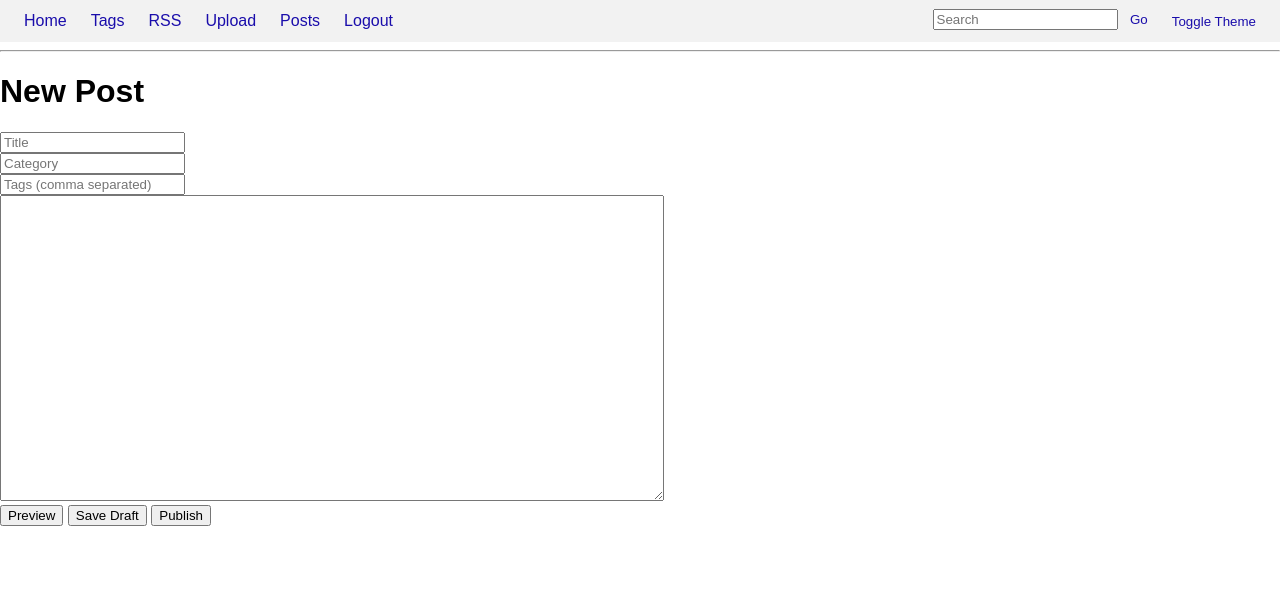
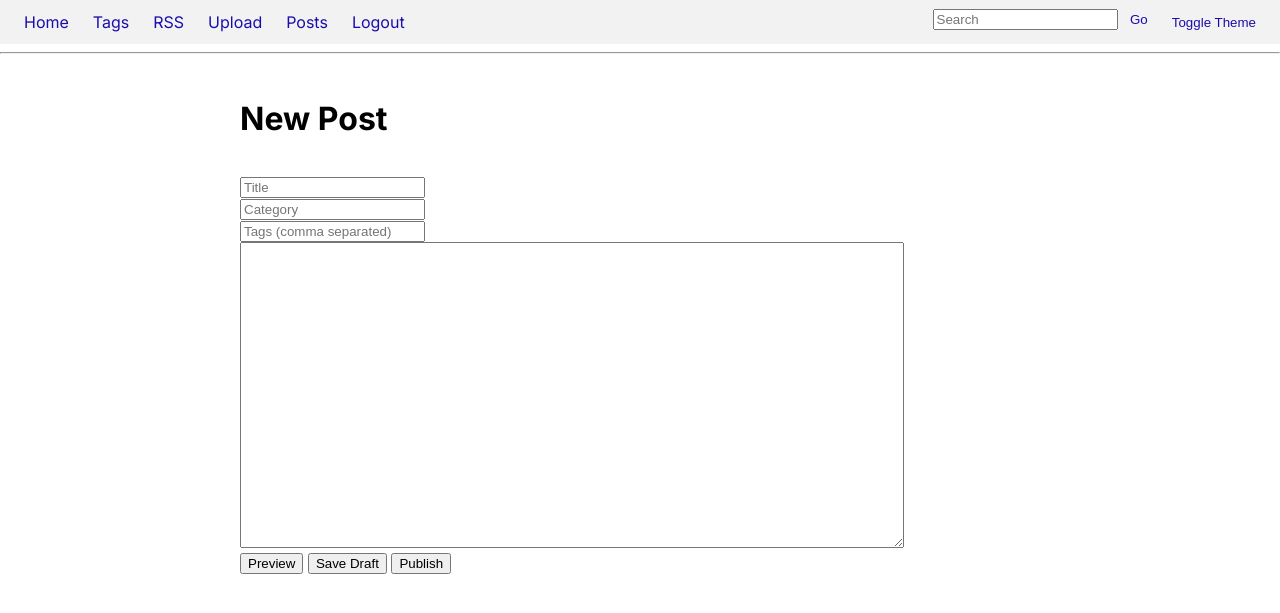
Before and after one commit to huruizhi/codex_Blog, a FastAPI app: page /admin/posts/new in a window 1280 px wide. Shown: the top 613 px of the page. Run offline with FastAPI, Linux system fonts and the light colour scheme; the visitor is signed in with stand-in values (Sample User, id 1); some libraries are stand-ins or nearby versions.

Commit message:
style: add dark tech theme

```diff
--- a/app/templates/base.html
+++ b/app/templates/base.html
@@ -4,22 +4,24 @@
     <meta charset="utf-8">
     <meta name="viewport" content="width=device-width, initial-scale=1">
     <title>{{ title if title else "Blog" }}</title>
-    <link rel="stylesheet" href="https://cdnjs.cloudflare.com/ajax/libs/highlight.js/11.8.0/styles/default.min.css">
+    <link href="https://fonts.googleapis.com/css2?family=Fira+Code&family=Inter:wght@400;700&display=swap" rel="stylesheet">
+    <link rel="stylesheet" href="https://cdnjs.cloudflare.com/ajax/libs/highlight.js/11.8.0/styles/dracula.min.css">
     <link rel="alternate" type="application/rss+xml" title="RSS" href="/rss.xml">
     <link rel="alternate" type="application/atom+xml" title="Atom" href="/atom.xml">
     <style>
         :root {
-            --bg-color: #ffffff;
-            --text-color: #000000;
-            --link-color: #1a0dab;
-            --nav-bg: #f2f2f2;
+            --bg-color: #121212;
+            --text-color: #e4e4e4;
+            --accent-color: #ff9800;
+            --link-color: #64b5f6;
+            --nav-bg: #1f1f1f;
         }
 
         body {
             margin: 0;
             background: var(--bg-color);
             color: var(--text-color);
-            font-family: Arial, sans-serif;
+            font-family: 'Inter', sans-serif;
         }
 
         nav {
@@ -40,11 +42,39 @@
             padding: 0.25rem 0.5rem;
         }
 
-        body.dark {
-            --bg-color: #121212;
-            --text-color: #e4e4e4;
-            --link-color: #8ab4f8;
-            --nav-bg: #1f1f1f;
+        nav a:hover,
+        nav button:hover {
+            color: var(--accent-color);
+        }
+
+        a {
+            color: var(--link-color);
+        }
+
+        a:hover {
+            color: var(--accent-color);
+        }
+
+        code,
+        pre {
+            font-family: 'Fira Code', monospace;
+        }
+
+        body.light {
+            --bg-color: #ffffff;
+            --text-color: #000000;
+            --accent-color: #6200ee;
+            --link-color: #1a0dab;
+            --nav-bg: #f2f2f2;
+        }
+
+        .container {
+            display: grid;
+            grid-template-columns: 1fr;
+            max-width: 800px;
+            margin: auto;
+            padding: 1rem;
+            gap: 1rem;
         }
 
         @media (max-width: 600px) {
@@ -75,18 +105,20 @@
         <button id="theme-toggle" type="button">Toggle Theme</button>
     </nav>
     <hr>
-    {% block content %}{% endblock %}
+    <main class="container">
+        {% block content %}{% endblock %}
+    </main>
     <script>
         hljs.highlightAll();
         const toggle = document.getElementById('theme-toggle');
         const saved = localStorage.getItem('theme');
-        const prefersDark = window.matchMedia('(prefers-color-scheme: dark)').matches;
-        if (saved === 'dark' || (!saved && prefersDark)) {
-            document.body.classList.add('dark');
+        const prefersLight = window.matchMedia('(prefers-color-scheme: light)').matches;
+        if (saved === 'light' || (!saved && prefersLight)) {
+            document.body.classList.add('light');
         }
         toggle.addEventListener('click', () => {
-            document.body.classList.toggle('dark');
-            localStorage.setItem('theme', document.body.classList.contains('dark') ? 'dark' : 'light');
+            document.body.classList.toggle('light');
+            localStorage.setItem('theme', document.body.classList.contains('light') ? 'light' : 'dark');
         });
     </script>
 </body>
```
